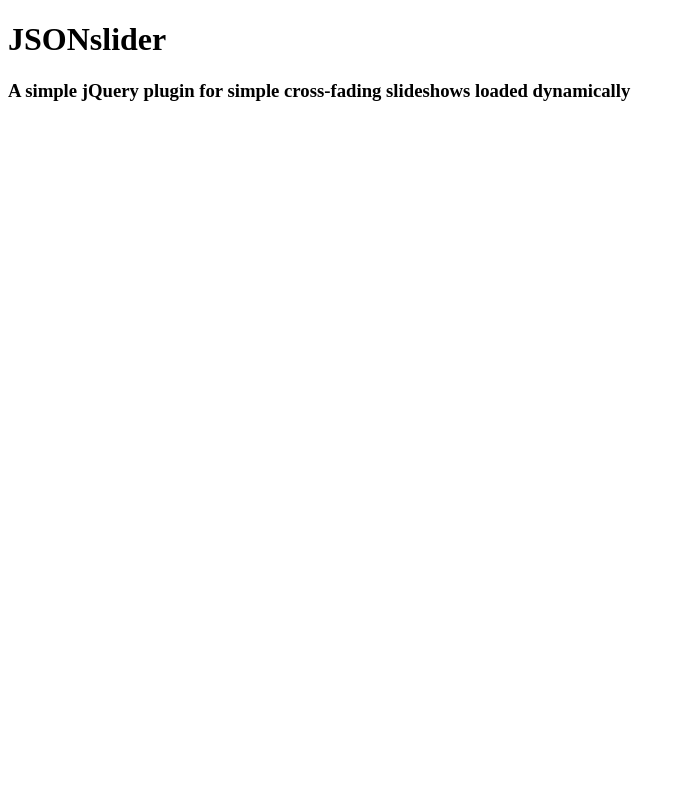
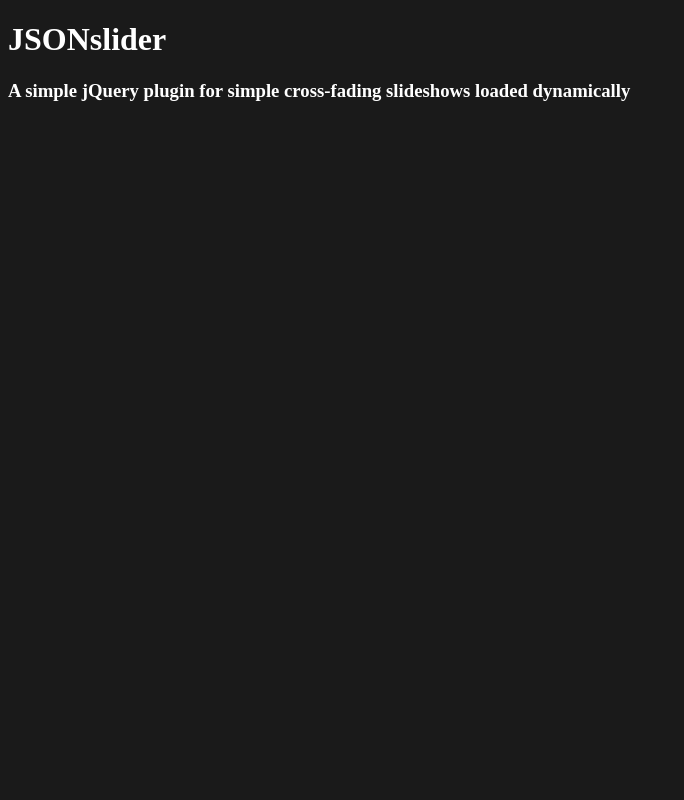
Before and after one commit to yorsh82/jsonslider, a plain HTML site: page index.html in a window 1280 px wide. Shown: the top 800 px of the page, without its empty margins (0-684 px from the left). Drawn offline with nearby package versions, Linux system fonts and the light colour scheme.

Commit message:
added main.css

```diff
--- a/index.html
+++ b/index.html
@@ -9,6 +9,8 @@
 	<title>My Brand</title>
 
 	<meta name="theme-color" content="#1a1a1a">
+
+	<link rel="stylesheet" type="text/css" href="main.css">
 
 		<!--[if lt IE 9]>
 		<script src="https://oss.maxcdn.com/html5shiv/3.7.2/html5shiv.min.js"></script>
--- /dev/null
+++ b/main.css
@@ -0,0 +1,15 @@
+@charset "UTF-8";
+/*web fonts*/
+@import url("//fonts.googleapis.com/css?family=Open%20Sans%3A400%2C500%2C700|Source%20Sans%20Pro%3A400%2C500%2C700|Cookie&subset=latin%2Clatin-ext");
+
+body {
+  font-family 'open sans', sans;
+  font-size: 16px;
+  font-weight: 300;
+  color:#fff;
+  background-color: #1a1a1a;
+}
+
+.container {
+  max-width: 800px;
+}
```
